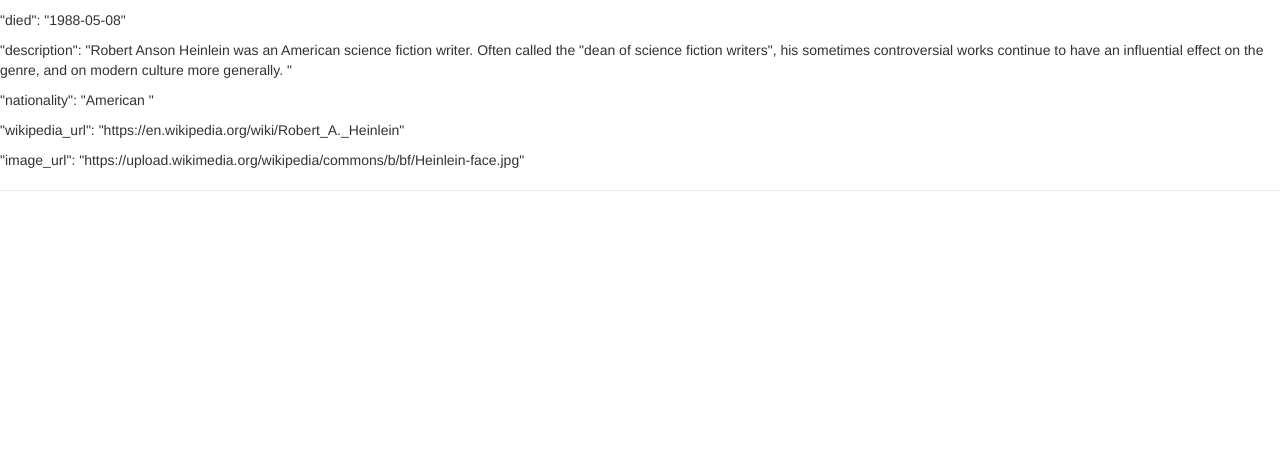
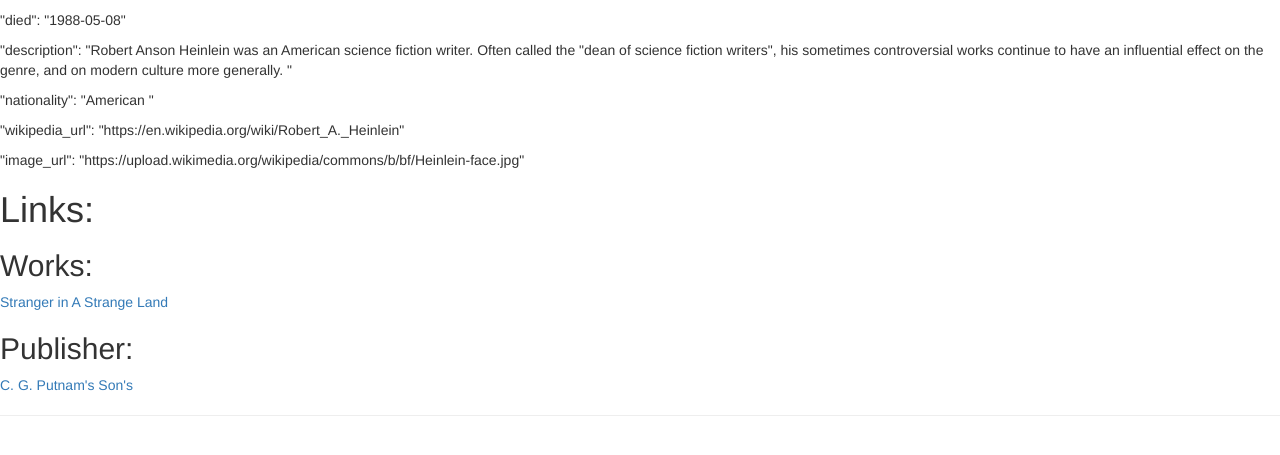
Before and after one commit to Jacobbtemple/cs329e-idb, a Flask app: page /authors/Heinlein in a window 1280 px wide. Shown: the part 151-606 px from the top of the page. Run offline with Flask 2, Linux system fonts and the light colour scheme; some libraries are stand-ins or nearby versions.

Commit message:
updated Heinlein

```diff
--- a/templates/Heinlein.html
+++ b/templates/Heinlein.html
@@ -19,6 +19,11 @@
     <p>"nationality": "American "</p>
     <p>"wikipedia_url": "https://en.wikipedia.org/wiki/Robert_A._Heinlein"</p>
     <p>"image_url": "https://upload.wikimedia.org/wikipedia/commons/b/bf/Heinlein-face.jpg"</p>
+		<h1>Links:</h1>
+      <h2>Works:</h2>
+      <p><a href = {{ url_for('Stranger') }}>Stranger in A Strange Land</a></p>
+      <h2>Publisher:</h2>
+      <p><a href = {{ url_for('Putnam') }}>C. G. Putnam's Son's</a></p>
     <hr/>
 </body>
 </html>
```
